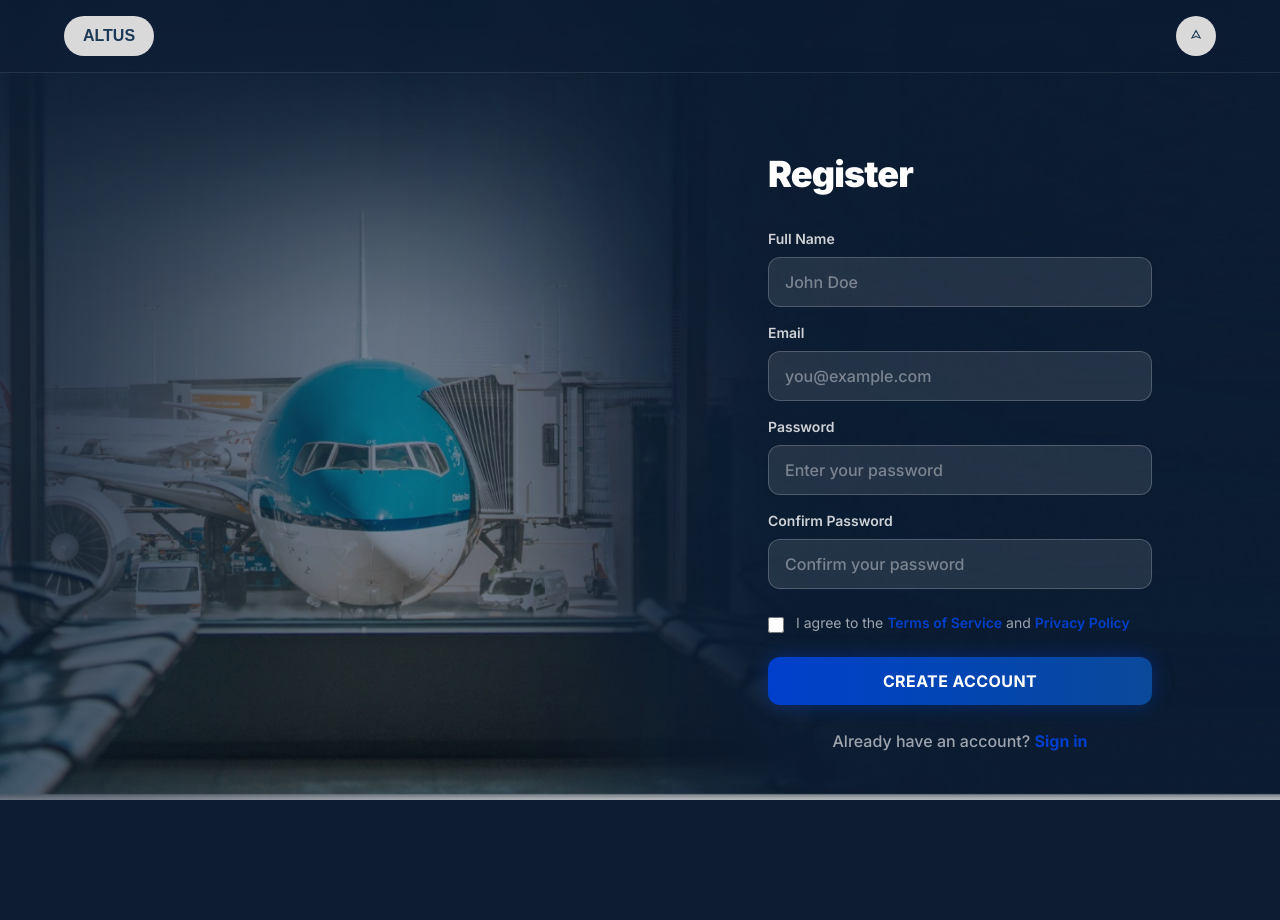
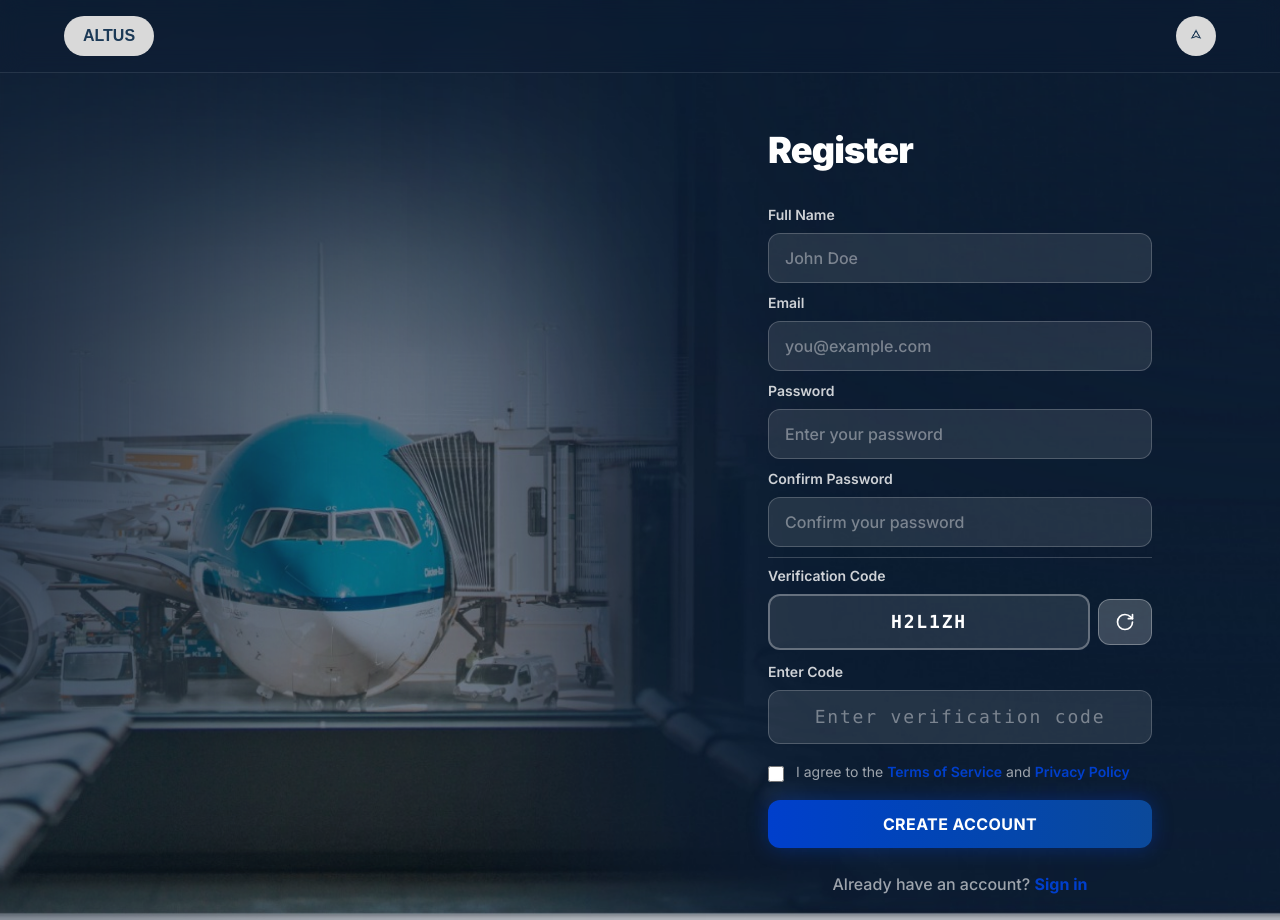
Before and after one commit to NickkkGG/GROUP7_C_3079_2981_2915, a Next.js app: page /register in a window 1280 px wide. Before the commit the page ends 800 px from the top, so only its background shows below. Built offline with nearby package versions, Linux system fonts and the light colour scheme; a web font is replaced by a local one.

Commit message:
neon databaswe set up

```diff
--- /dev/null
+++ b/app/api/auth/register/route.ts
@@ -0,0 +1,63 @@
+import { insertUser, saveVerificationCode, verifyCode } from '@/lib/db';
+import bcrypt from 'bcrypt';
+
+function generateVerificationCode(): string {
+  const chars = 'ABCDEFGHIJKLMNOPQRSTUVWXYZ0123456789';
+  let code = '';
+  for (let i = 0; i < 6; i++) {
+    code += chars.charAt(Math.floor(Math.random() * chars.length));
+  }
+  return code;
+}
+
+export async function POST(request: Request) {
+  try {
+    const body = await request.json();
+    const { fullName, email, password, confirmPassword, verificationCode: userCode } = body;
+
+    // Validate input
+    if (!fullName || !email || !password) {
+      return Response.json({ error: 'Missing required fields' }, { status: 400 });
+    }
+
+    if (password !== confirmPassword) {
+      return Response.json({ error: 'Passwords do not match' }, { status: 400 });
+    }
+
+    // If verification code is provided, complete registration
+    if (userCode) {
+      // Verify the code
+      const isValid = await verifyCode(email, userCode);
+      if (!isValid) {
+        return Response.json({ error: 'Invalid or expired verification code' }, { status: 400 });
+      }
+
+      // Hash password
+      const hashedPassword = await bcrypt.hash(password, 10);
+
+      // Create user
+      const user = await insertUser(fullName, email, hashedPassword);
+
+      return Response.json({
+        success: true,
+        message: 'Account created successfully',
+        user
+      });
+    }
+
+    // Generate and save verification code
+    const verificationCode = generateVerificationCode();
+    await saveVerificationCode(email, verificationCode);
+
+    return Response.json({
+      success: true,
+      message: 'Verification code sent',
+      verificationCode, // In production, don't send this!
+      step: 'verify_code'
+    });
+
+  } catch (error) {
+    console.error('Registration error:', error);
+    return Response.json({ error: 'Registration failed' }, { status: 500 });
+  }
+}
--- /dev/null
+++ b/app/api/db/init/route.ts
@@ -0,0 +1,11 @@
+import { createTables } from '@/lib/db';
+
+export async function GET() {
+  try {
+    await createTables();
+    return Response.json({ success: true, message: 'Database initialized' });
+  } catch (error) {
+    console.error('Error:', error);
+    return Response.json({ error: 'Failed to initialize database' }, { status: 500 });
+  }
+}
--- a/app/login/page.tsx
+++ b/app/login/page.tsx
@@ -53,10 +53,6 @@ export default function LoginPage() {
 
   const handleGuestLogin = () => {
     window.location.href = '/dashboard?role=guest';
-  };
-
-  const handleOperatorLogin = () => {
-    window.location.href = '/dashboard?role=operator';
   };
 
   return (
@@ -176,15 +172,6 @@ export default function LoginPage() {
               >
                 Continue as Guest
               </button>
-
-              {/* Login as Operator Button */}
-              <button
-                type="button"
-                onClick={handleOperatorLogin}
-                className="w-full px-6 py-3 bg-green-500/20 border border-green-500/30 rounded-[12px] font-bold text-green-400 text-base tracking-wide uppercase hover:bg-green-500/30 hover:border-green-500/50 transition-all duration-300"
-              >
-                Login as Operator
-              </button>
             </form>
 
             {/* Sign Up Link */}
--- a/app/register/page.tsx
+++ b/app/register/page.tsx
@@ -5,13 +5,30 @@ import Link from 'next/link';
 import { useEffect, useState } from 'react';
 import { inter } from '@/app/ui/fonts';
 import Header from '@/components/Header';
+import { RotateCw } from 'lucide-react';
 
 export default function RegisterPage() {
+  const generateCode = (): string => {
+    const chars = 'ABCDEFGHIJKLMNOPQRSTUVWXYZ0123456789';
+    let code = '';
+    for (let i = 0; i < 6; i++) {
+      code += chars.charAt(Math.floor(Math.random() * chars.length));
+    }
+    return code;
+  };
+
   const [fullName, setFullName] = useState('');
   const [email, setEmail] = useState('');
   const [password, setPassword] = useState('');
   const [confirmPassword, setConfirmPassword] = useState('');
   const [isLoading, setIsLoading] = useState(false);
+  const [verificationCode, setVerificationCode] = useState(() => generateCode());
+  const [userVerificationCode, setUserVerificationCode] = useState('');
+
+  const handleRefreshCode = () => {
+    setVerificationCode(generateCode());
+    setUserVerificationCode('');
+  };
 
   // Scroll to top on initial load
   useEffect(() => {
@@ -41,7 +58,7 @@ export default function RegisterPage() {
     return () => window.removeEventListener('scroll', handleParallax);
   }, []);
 
-  const handleSubmit = (e: React.FormEvent) => {
+  const handleSubmit = async (e: React.FormEvent) => {
     e.preventDefault();
 
     if (password !== confirmPassword) {
@@ -49,14 +66,42 @@ export default function RegisterPage() {
       return;
     }
 
+    if (userVerificationCode !== verificationCode) {
+      alert('Verification code is incorrect!');
+      return;
+    }
+
     setIsLoading(true);
 
-    // Simulate registration process
-    setTimeout(() => {
+    try {
+      const response = await fetch('/api/auth/register', {
+        method: 'POST',
+        headers: { 'Content-Type': 'application/json' },
+        body: JSON.stringify({
+          fullName,
+          email,
+          password,
+          confirmPassword,
+          verificationCode: userVerificationCode
+        })
+      });
+
+      const data = await response.json();
+
+      if (!response.ok) {
+        alert(data.error || 'Registration failed');
+        setIsLoading(false);
+        return;
+      }
+
+      alert('Account created successfully!');
+      // Redirect to login
+      window.location.href = '/login';
+    } catch (error) {
+      console.error('Registration error:', error);
+      alert('Registration failed. Please try again.');
       setIsLoading(false);
-      // Handle registration logic here
-      console.log('Registration attempted with:', { fullName, email, password });
-    }, 1000);
+    }
   };
 
   return (
@@ -115,7 +160,7 @@ export default function RegisterPage() {
             </div>
 
             {/* Form */}
-            <form onSubmit={handleSubmit} className="space-y-4 opacity-0 animate-fade-up" style={{animationDelay: '150ms'}}>
+            <form onSubmit={handleSubmit} className="space-y-2.5 opacity-0 animate-fade-up" style={{animationDelay: '150ms'}}>
               {/* Full Name Field */}
               <div className="space-y-2">
                 <label htmlFor="fullName" className="block text-white/80 font-semibold text-sm">
@@ -180,6 +225,42 @@ export default function RegisterPage() {
                 />
               </div>
 
+              {/* Verification Code Section */}
+              <div className="space-y-3 pt-2 border-t border-white/20">
+                <div className="space-y-2">
+                  <label className="block text-white/80 font-semibold text-sm">
+                    Verification Code
+                  </label>
+                  <div className="flex gap-2 items-center">
+                    <div className="flex-1 px-4 py-3 rounded-[12px] bg-white/10 border-2 border-white/30 text-white font-mono text-lg font-bold text-center tracking-widest">
+                      {verificationCode}
+                    </div>
+                    <button
+                      type="button"
+                      onClick={handleRefreshCode}
+                      className="px-4 py-3 bg-white/20 hover:bg-white/30 border border-white/30 rounded-[12px] text-white font-semibold transition-all duration-300"
+                      title="Refresh code"
+                    >
+                      <RotateCw size={20} />
+                    </button>
+                  </div>
+                </div>
+
+                <div className="space-y-2">
+                  <label htmlFor="verifyCode" className="block text-white/80 font-semibold text-sm">
+                    Enter Code
+                  </label>
+                  <input
+                    type="text"
+                    id="verifyCode"
+                    value={userVerificationCode}
+                    onChange={(e) => setUserVerificationCode(e.target.value.toUpperCase())}
+                    placeholder="Enter verification code"
+                    className="w-full px-4 py-3 rounded-[12px] bg-white/10 border border-white/20 text-white placeholder-white/40 focus:outline-none focus:border-[#003fcc] focus:bg-white/15 transition-all duration-300 font-medium text-center font-mono text-lg tracking-widest"
+                  />
+                </div>
+              </div>
+
               {/* Terms & Conditions */}
               <label className="flex items-start gap-3 cursor-pointer group pt-2">
                 <input type="checkbox" className="w-4 h-4 rounded bg-white/10 border border-white/20 cursor-pointer accent-[#003fcc] mt-1" required />
--- a/components/WorldMapLeaflet.tsx
+++ b/components/WorldMapLeaflet.tsx
@@ -109,9 +109,9 @@ export default function WorldMapLeaflet() {
       // Route line
       const routeLatLngs = plane.route.map((p) => [p.lat, p.lng] as [number, number]);
       L.polyline(routeLatLngs, {
-        color: '#030d2f',
-        weight: 1.5,
-        opacity: 0.4,
+        color: '#ffff00',
+        weight: 2.5,
+        opacity: 0.8,
       }).addTo(layerGroupRef.current!);
 
       // Aircraft marker
@@ -198,6 +198,12 @@ export default function WorldMapLeaflet() {
         <p className="text-slate-400 text-[10px] mt-1">Zoom: {zoom}</p>
       </div>
 
+      {/* Live Update Badge - Top Right */}
+      <div className="absolute top-4 right-4 bg-white backdrop-blur-sm px-3 py-2 rounded-full shadow-lg z-[400] flex items-center gap-2">
+        <div className="w-2 h-2 bg-green-500 rounded-full animate-pulse"></div>
+        <span className="text-xs font-bold text-slate-900">LIVE UPDATE</span>
+      </div>
+
       {/* Controls - Bottom Right */}
       <div className="absolute bottom-4 right-4 bg-black/75 backdrop-blur-sm text-white text-[10px] p-2.5 rounded-lg border border-slate-600 shadow-lg z-[400]">
         <p className="mb-1">🖱️ Drag to pan</p>
--- /dev/null
+++ b/lib/db.ts
@@ -0,0 +1,89 @@
+import { sql } from '@vercel/postgres';
+
+export async function createTables() {
+  try {
+    // Create users table
+    await sql`
+      CREATE TABLE IF NOT EXISTS users (
+        id SERIAL PRIMARY KEY,
+        full_name VARCHAR(255) NOT NULL,
+        email VARCHAR(255) UNIQUE NOT NULL,
+        password VARCHAR(255) NOT NULL,
+        created_at TIMESTAMP DEFAULT CURRENT_TIMESTAMP
+      );
+    `;
+
+    // Create verification_codes table
+    await sql`
+      CREATE TABLE IF NOT EXISTS verification_codes (
+        id SERIAL PRIMARY KEY,
+        email VARCHAR(255) NOT NULL,
+        code VARCHAR(6) NOT NULL,
+        created_at TIMESTAMP DEFAULT CURRENT_TIMESTAMP,
+        expires_at TIMESTAMP DEFAULT CURRENT_TIMESTAMP + INTERVAL '10 minutes'
+      );
+    `;
+
+    console.log('Tables created successfully');
+    return { success: true, message: 'Tables created' };
+  } catch (error) {
+    console.error('Error creating tables:', error);
+    throw error;
+  }
+}
+
+export async function insertUser(fullName: string, email: string, password: string) {
+  try {
+    const result = await sql`
+      INSERT INTO users (full_name, email, password)
+      VALUES (${fullName}, ${email}, ${password})
+      RETURNING id, email;
+    `;
+    return result.rows[0];
+  } catch (error) {
+    console.error('Error inserting user:', error);
+    throw error;
+  }
+}
+
+export async function getUserByEmail(email: string) {
+  try {
+    const result = await sql`
+      SELECT id, full_name, email, password FROM users WHERE email = ${email};
+    `;
+    return result.rows[0] || null;
+  } catch (error) {
+    console.error('Error getting user:', error);
+    throw error;
+  }
+}
+
+export async function saveVerificationCode(email: string, code: string) {
+  try {
+    await sql`
+      INSERT INTO verification_codes (email, code)
+      VALUES (${email}, ${code});
+    `;
+    return { success: true };
+  } catch (error) {
+    console.error('Error saving verification code:', error);
+    throw error;
+  }
+}
+
+export async function verifyCode(email: string, code: string) {
+  try {
+    const result = await sql`
+      SELECT id FROM verification_codes
+      WHERE email = ${email}
+      AND code = ${code}
+      AND expires_at > CURRENT_TIMESTAMP
+      ORDER BY created_at DESC
+      LIMIT 1;
+    `;
+    return result.rows.length > 0;
+  } catch (error) {
+    console.error('Error verifying code:', error);
+    throw error;
+  }
+}
```
